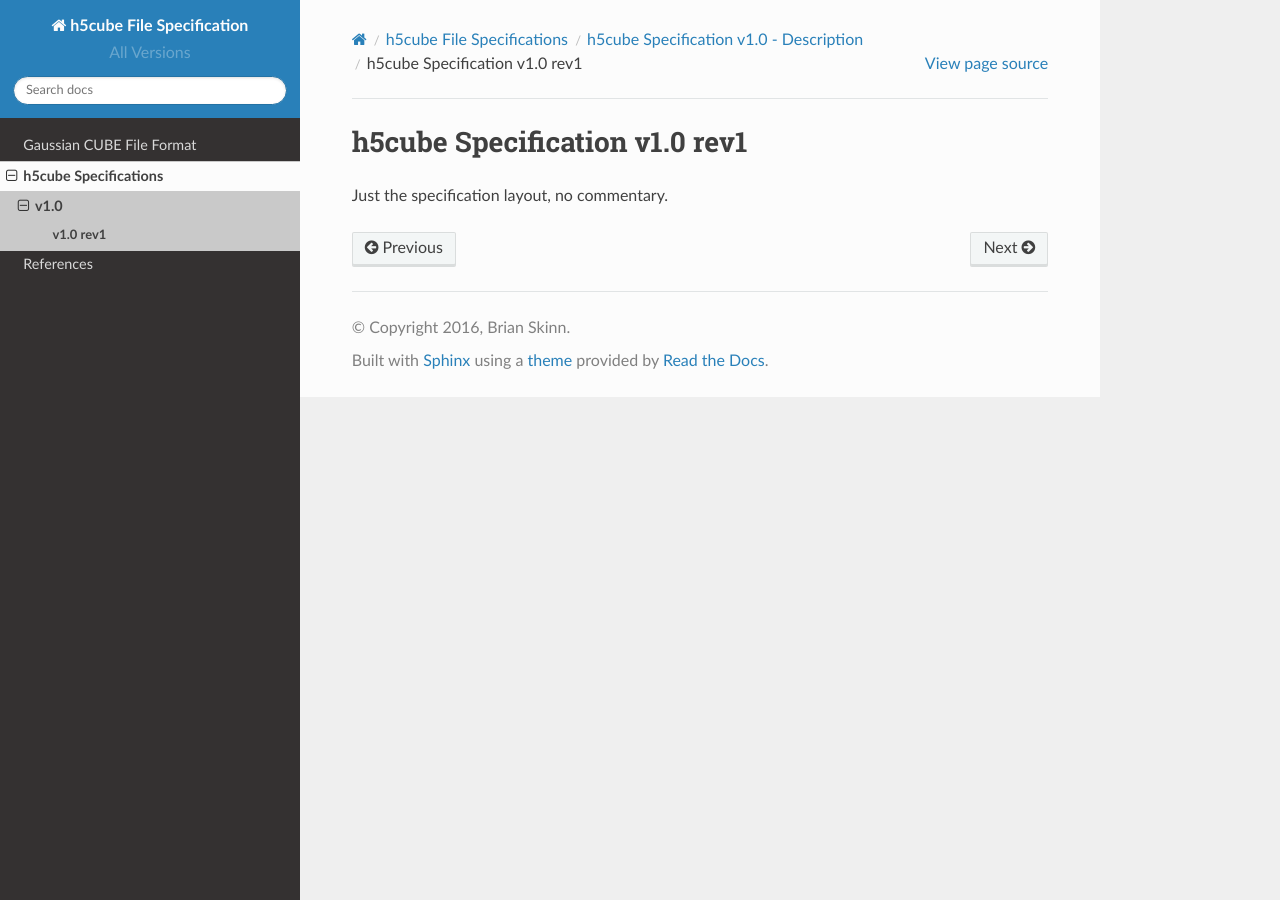
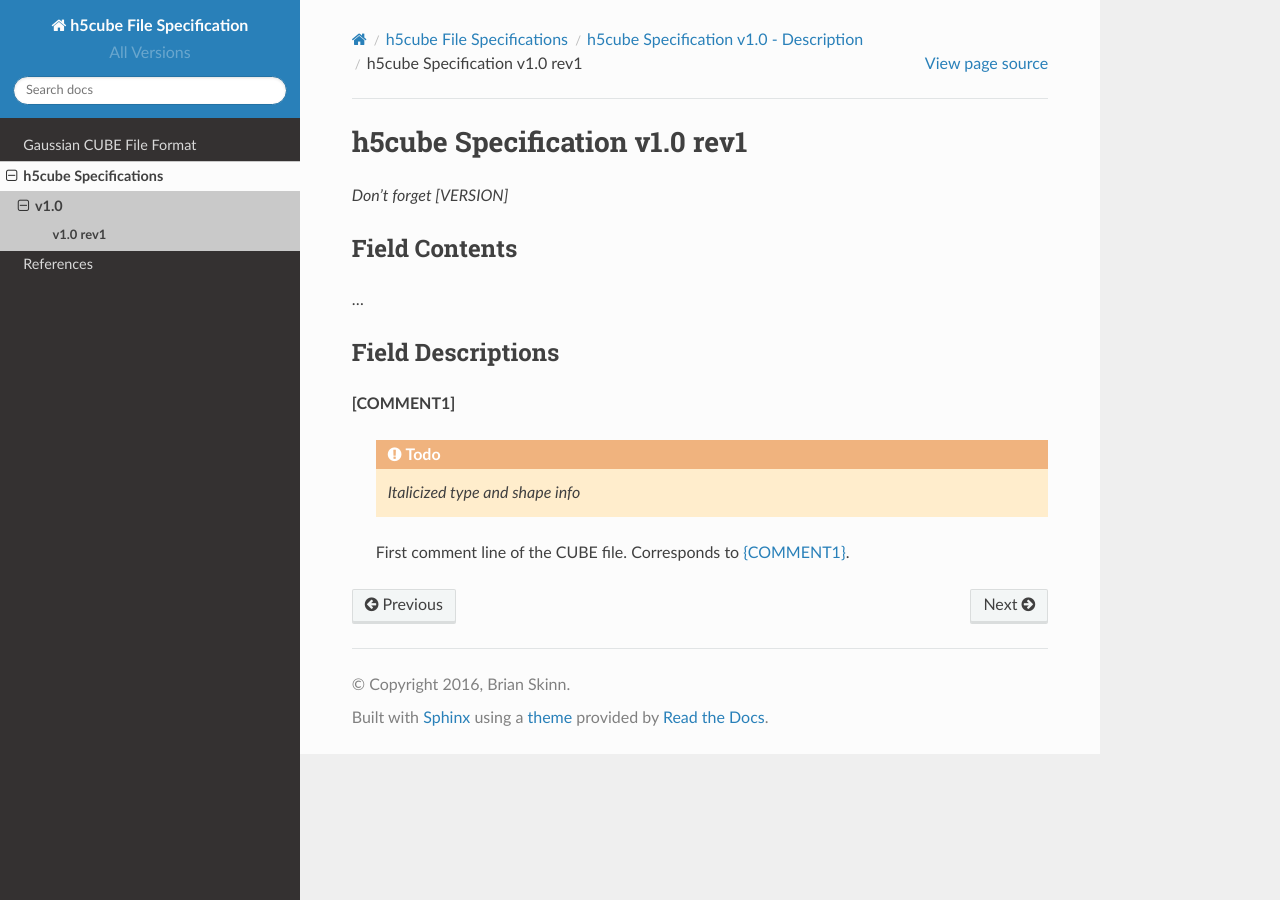
Before and after one commit to bskinn/h5cube-spec, a Sphinx documentation site: the page built from doc/source/specs/v1_0/v1_0__rev1.rst, in a window 1280 px wide. Built offline with Sphinx 7.4.7 and the Read the Docs theme 2.0.0, drawn with Linux system fonts in a browser that asks for light colours.

Commit message:
DRAFT: Various related to initial spec
README.rst: Add 'fixed-font' doubleticks to various things

conf.py: Add first replace for links to the cubeformat.rst
    CUBE field descriptions. Need to add the rest.

references.rst:

 * Truncate the displayed UIUC link
 * Add link to HDF5 user's guide at '6. Datatypes'
 * Update OpenBabel GitHub link to point to commit, not branch

specs.rst:

 * Add example Python code for accessing a dataset
 * Add todo for delineating the format/syntax of the dataset
   descriptions on the specifications pages.

v1_0__rev1.rst:

 * Add first rough structure
 * Add initial frame for [COMMENT1]

```diff
--- a/README.rst
+++ b/README.rst
@@ -10,17 +10,17 @@ Work-in-progress for all content is committed on ``draft``, with final
 versions pushed to ``master`` when complete.
 
 The specification versioning follows a modified version of
-`Semantic Versioning <http://semver.org>`__ (major.minor rev#):
+`Semantic Versioning <http://semver.org>`__ (``major.minor rev#``):
 
  * An increment in the revision level (``rev#``) indicates minor editorial fix(es),
    such as correcting typos or introducing clarification(s) that do not
    affect the semantic content of the specification.
 
- * An increment in the `minor` version level indicates that new field(s) or other
+ * An increment in the ``minor`` version level indicates that new field(s) or other
    semantic content have been added to the specification, but existing
    fields/content are unchanged.
 
- * An increment in the `major` version level indicates that existing
+ * An increment in the ``major`` version level indicates that existing
    field(s)/content have been removed/changed. New field(s)/content may also
    have been added.
 
--- a/doc/source/conf.py
+++ b/doc/source/conf.py
@@ -156,6 +156,8 @@ rst_epilog = """
 .. |br| raw:: html
 
     <br />
+
+.. |COMMENT1| replace:: :ref:`{COMMENT1} <cubeformat-COMMENTS>`
 
 """
 
--- a/doc/source/references.rst
+++ b/doc/source/references.rst
@@ -7,6 +7,8 @@ References
 
 .. [Gau16] "cubegen." Website of the Gaussian program package. http://gaussian.com/cubegen/. Accessed 8 Feb 2017. |extlink|
 
-.. [UIUC16] "Cube Plugin, Version 1.1." Theoretical and Computational Biophysics Group, University of Illinois at Urbana-Champaign. Online resource: http://www.ks.uiuc.edu/Research/vmd/plugins/molfile/cubeplugin.html. Accessed 11 Dec 2016. |extlink|
+.. [HDF5-6] "6. HDF5 Datatypes." Web version of the HDF5 User's Guide. `https://support.hdfgroup.org/HDF5/... <https://support.hdfgroup.org/HDF5/doc/UG/HDF5_Users_Guide-Responsive%20HTML5/index.html#t=HDF5_Users_Guide%2FDatatypes%2FHDF5_Datatypes.htm>`__. Accessed 15 Mar 2017. |extlink|
 
-.. OpenBabel CUBE import note: https://github.com/openbabel/openbabel/blob/master/src/formats/gausscubeformat.cpp#L33-L37 (CHANGE AWAY FROM MASTER)
+.. [UIUC16] "Cube Plugin, Version 1.1." Website of the Theoretical and Computational Biophysics Group, University of Illinois at Urbana-Champaign. `http://www.ks.uiuc.edu/Research/vmd/... <http://www.ks.uiuc.edu/Research/vmd/plugins/molfile/cubeplugin.html>`__. Accessed 11 Dec 2016. |extlink|
+
+.. OpenBabel CUBE import note: https://github.com/openbabel/openbabel/blob/2a190949e0be77833687c5cec38d1a6a0d786935/src/formats/gausscubeformat.cpp#L33-L37
--- a/doc/source/specs/v1_0/v1_0__rev1.rst
+++ b/doc/source/specs/v1_0/v1_0__rev1.rst
@@ -3,4 +3,22 @@
 h5cube Specification v1.0 rev1
 ==============================
 
-Just the specification layout, no commentary.
+*Don't forget [VERSION]*
+
+Field Contents
+--------------
+
+...
+
+
+Field Descriptions
+------------------
+
+.. _spec_1_0_rev1-COMMENT1:
+
+**[COMMENT1]**
+
+    .. todo:: *Italicized type and shape info*
+
+    First comment line of the CUBE file. Corresponds to
+    |COMMENT1|.
```
Also changed, not shown: doc/source/specs.rst (+9 -1 lines).
